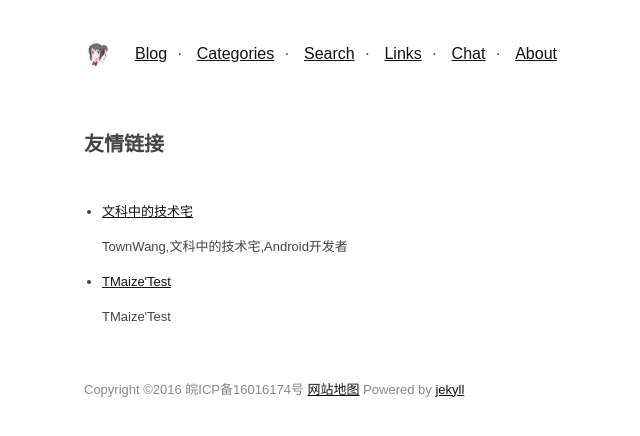
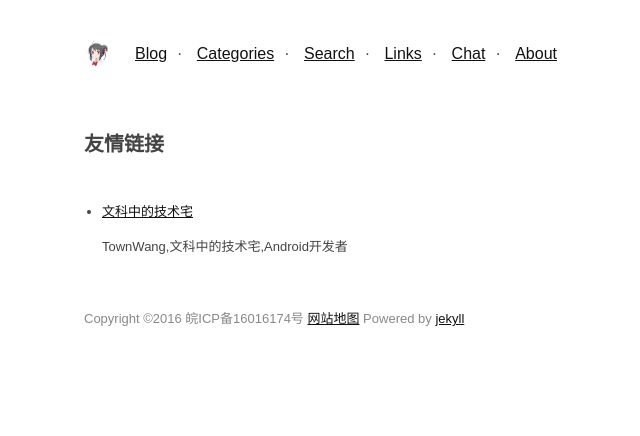
Before and after one commit to TMaize/tmaize-blog, a Jekyll site: the page built from pages/links.md, in a window 1280 px wide. Shown: the top 436 px of the page, without its empty margins (226-866 px from the left). Built offline with Jekyll 4.4.1, drawn with Linux system fonts in a browser that asks for light colours; comment, search, counter and statistics services are not loaded.

Commit message:
删除测试友链

```diff
--- a/_data/links.json
+++ b/_data/links.json
@@ -1,4 +1,3 @@
 [
-{"title":"文科中的技术宅","content":"文科中的技术宅","url":"https://www.townwang.com/","desc":"TownWang,文科中的技术宅,Android开发者","img":""},
-{"title":"TMaize'Test","content":"TMaize'Test","url":"http://test.tmaize.net","desc":"TMaize'Test","img":""}
+{"title":"文科中的技术宅","content":"文科中的技术宅","url":"https://www.townwang.com/","desc":"TownWang,文科中的技术宅,Android开发者","img":""}
 ]
```
